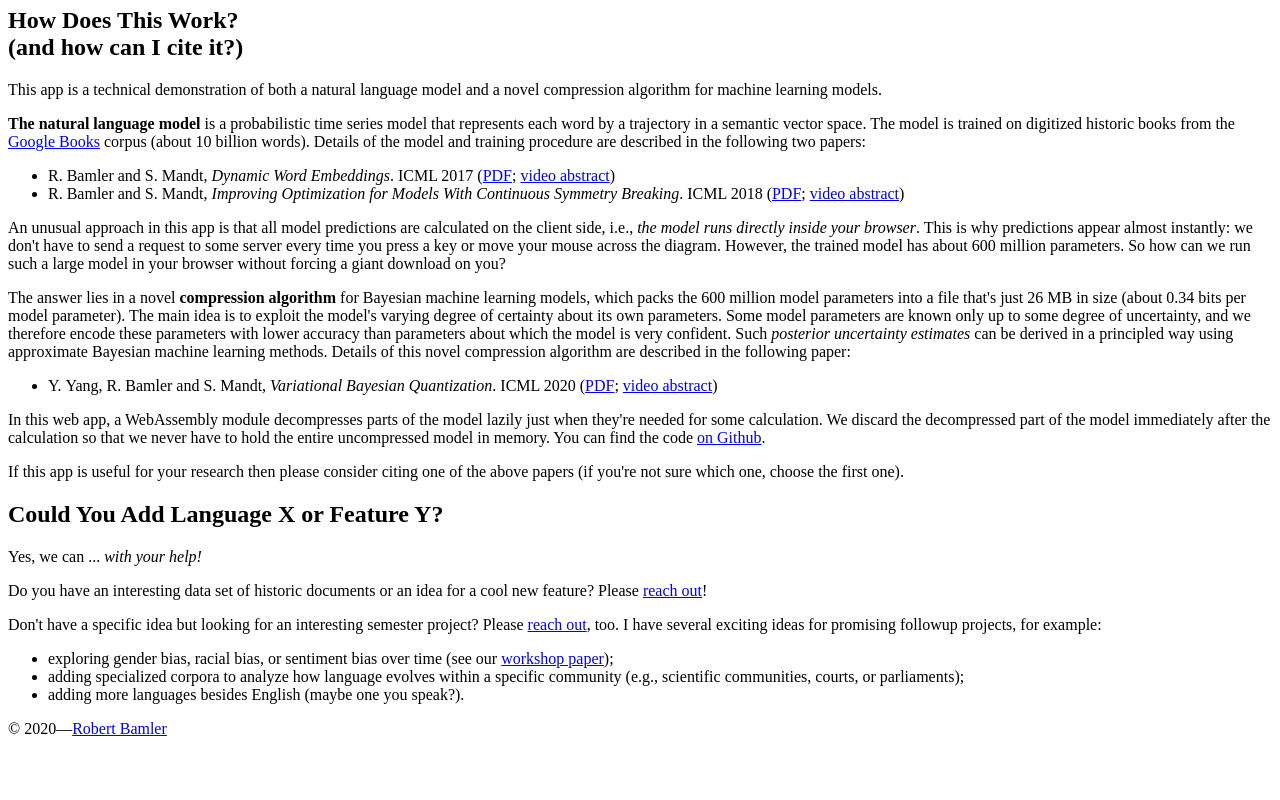
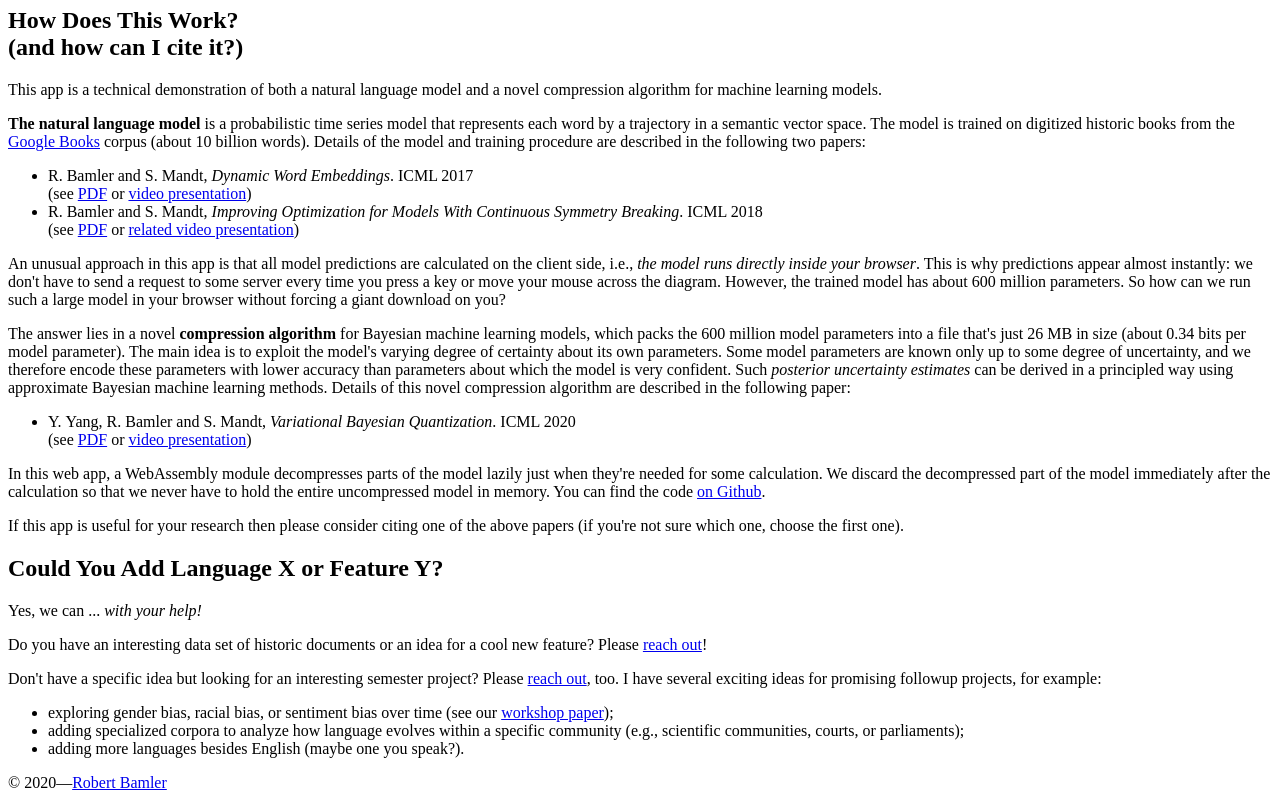
Before and after one commit to robamler/linguistic-flux-capacitor, a website: page wasm/www/src/index.html in a window 1280 px wide. Shown: the part 1852-2652 px from the top of the page. Before the commit the page ends 2598 px from the top, so only its background shows below. Drawn offline with Linux system fonts and the light colour scheme.

Commit message:
Improve formatting of references

```diff
--- a/wasm/www/src/index.html
+++ b/wasm/www/src/index.html
@@ -356,20 +356,20 @@
                 <li>
                     R.&nbsp;Bamler and S.&nbsp;Mandt,
                     <em>Dynamic Word Embeddings</em>.
-                    ICML 2017
-                    (<a href="https://robamler.github.io/files/bamler-dynamic-word-embeddings-icml-2017.pdf"
-                        target="_blank">PDF</a>;
-                    <a href="https://vimeo.com/240776794" target="_blank">video abstract</a>)
+                    ICML 2017<br>
+                    (see <a href="https://robamler.github.io/files/bamler-dynamic-word-embeddings-icml-2017.pdf"
+                        target="_blank">PDF</a> or
+                    <a href="https://vimeo.com/240776794" target="_blank">video presentation</a>)
                 </li>
                 <li>
                     R.&nbsp;Bamler and S.&nbsp;Mandt,
                     <em>Improving Optimization for Models With Continuous Symmetry Breaking</em>.
-                    ICML 2018
-                    (<a href="https://robamler.github.io/files/bamler-goldstone-gd-icml-2018.pdf"
-                        target="_blank">PDF</a>;
+                    ICML 2018<br>
+                    (see <a href="https://robamler.github.io/files/bamler-goldstone-gd-icml-2018.pdf"
+                        target="_blank">PDF</a> or
                     <a href="https://robamler.github.io/videos/bamler-mandt-qft-of-representation-learning.mp4"
-                        target="_blank">video
-                        abstract</a>)
+                        target="_blank">related video
+                        presentation</a>)
                 </li>
             </ul>
             <p>
@@ -396,9 +396,9 @@
                 <li>
                     Y.&nbsp;Yang, R.&nbsp;Bamler and S.&nbsp;Mandt,
                     <em>Variational Bayesian Quantization</em>.
-                    ICML 2020
-                    (<a href="https://robamler.github.io/files/yang-vbq-icml-2020.pdf" target="_blank">PDF</a>;
-                    <a href="https://icml.cc/virtual/2020/poster/6764" target="_blank">video abstract</a>)
+                    ICML 2020<br>
+                    (see <a href="https://robamler.github.io/files/yang-vbq-icml-2020.pdf" target="_blank">PDF</a> or
+                    <a href="https://icml.cc/virtual/2020/poster/6764" target="_blank">video presentation</a>)
                 </li>
             </ul>
             <p>
--- a/wasm/www/src/styles.css
+++ b/wasm/www/src/styles.css
@@ -57,6 +57,10 @@ h3 {
 .prose {
     color: #333;
     line-height: 150%;
+}
+
+.prose li {
+    margin-top: 0.3em;
 }
 
 footer {
```
